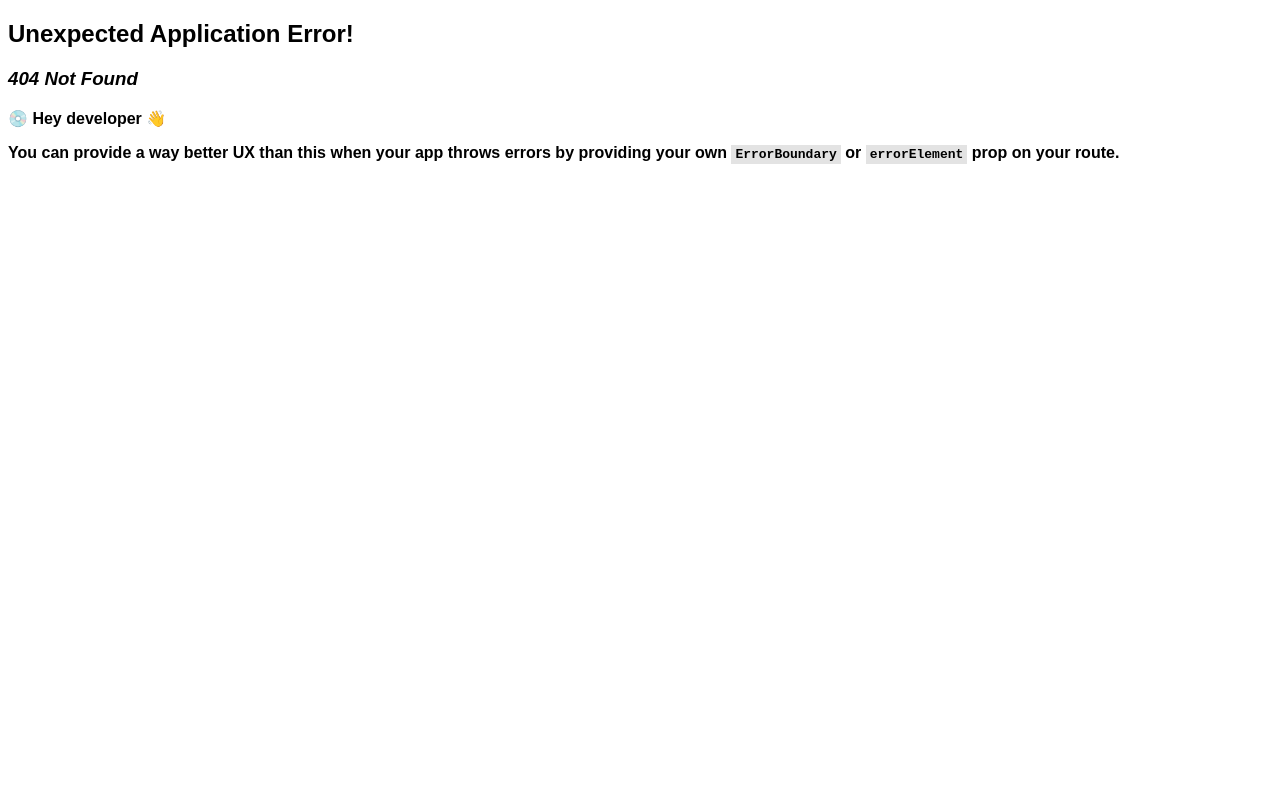
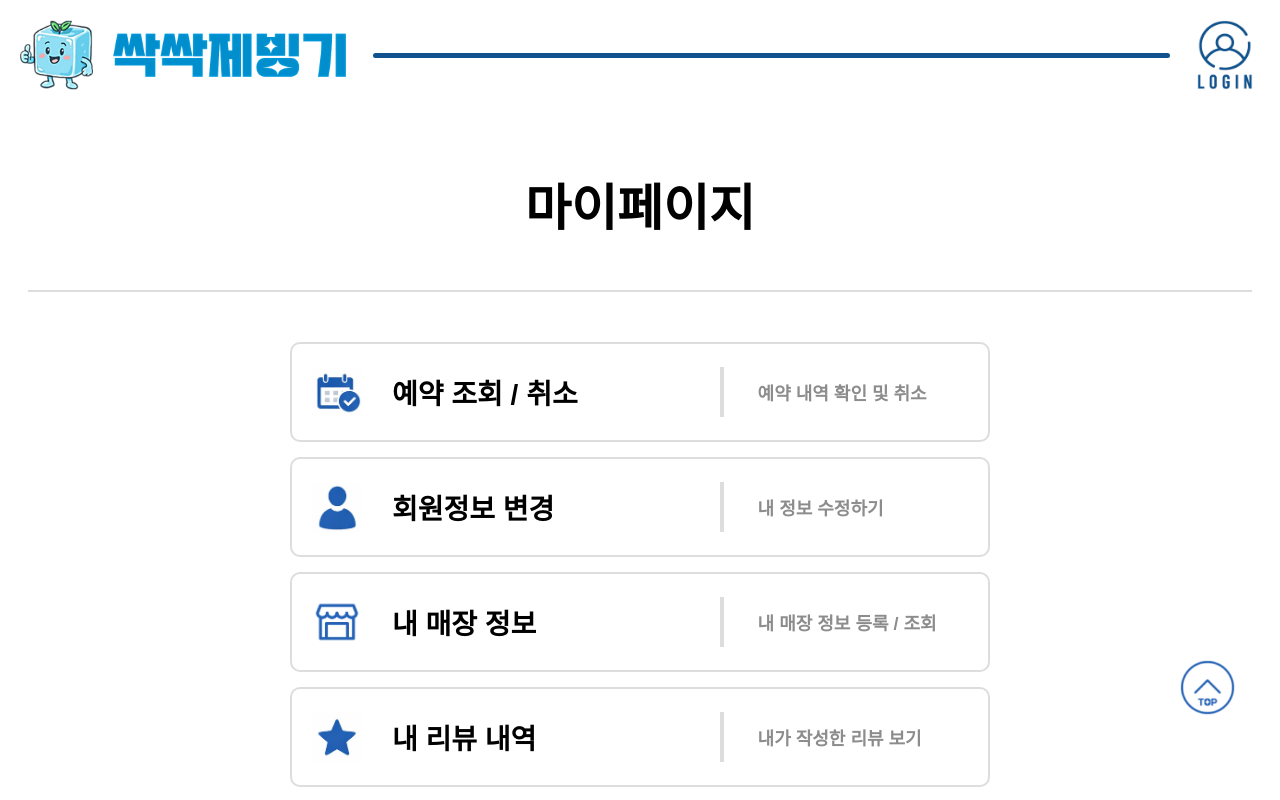
Before and after one commit to icemachine-green/icemachine_client, a React app: page /users/1 in a window 1280 px wide. Before the commit this address had no page. Shown: the top 800 px of the page. Built offline with nearby package versions, Linux system fonts and the light colour scheme; the HTML template or start-up script is replaced by a standard one; a web font is replaced by a local one.

Commit message:
251226 MY_PAGE 메인화면 구현  완료

```diff
--- /dev/null
+++ b/src/components/users/MyPage.css
@@ -0,0 +1,91 @@
+.my-page-container {
+  margin: 0 auto;
+  max-width: 1440px;
+  padding: 0px 20px 50px 20px;
+}
+
+/* 헤더 */
+.my-page-head {
+  display: flex;
+  justify-content: center;
+  align-items: center;
+}
+
+.my-page-head p {
+  font-size: 50px;
+  font-weight: 700;
+}
+
+/* 가로선 */
+.my-page-underline {
+  border: 0;
+  height: 1.5px;
+  background-color: #DDDDDD;
+  margin: 0 0 50px 0;
+}
+
+/* 카드 컨테이너 */
+.my-page-card-container {
+  margin: 0 auto;
+  max-width: 700px;
+  padding: 0px 20px;
+  display: flex;
+  flex-direction: column;
+  gap: 15px;
+}
+
+/* 카드 */
+.my-page-card {
+  display: flex;
+  align-items: center;
+  padding: 0px 20px;
+  border: 2.5px solid #DDDDDD;
+  border-radius: 10px;
+  cursor: pointer;
+}
+
+.my-page-card-sub-container-1,
+.my-page-card-sub-container-2 {
+  display: flex;
+  align-items: center;
+}
+
+.my-page-card-sub-container-1 {
+  width: 60%;
+}
+
+/* 아이콘 */
+.my-page-card-icon {
+  width: 50px;
+  height: 50px;
+  object-fit: contain;
+}
+
+/* 메인 텍스트 */
+.my-page-card-text {
+  margin-left: 30px;
+}
+
+.my-page-card-text p {
+  font-size: 28px;
+  font-weight: 600;
+}
+
+/* 세로 구분선 */
+.my-page-card-divider {
+  width: 4px;
+  height: 50px;
+  background-color: #DDDDDD;
+  margin: 0 14px;
+}
+
+/* 서브 텍스트 */
+.my-page-card-sub-text {
+  flex: 1;
+  margin-left: 20px;
+}
+
+.my-page-card-sub-text p {
+  font-size: 18px;
+  color: #8c8c8c;
+}
--- /dev/null
+++ b/src/components/users/MyPage.jsx
@@ -0,0 +1,104 @@
+import './MyPage.css';
+
+const MyPage = () => {
+
+  return (
+      <div className='my-page-container'>
+
+        {/* 헤더 */}
+        <div className="my-page-head">
+          <p>마이페이지</p>
+        </div>
+
+        {/* 가로선 */}
+        <hr className="my-page-underline" />
+
+        {/* 카드 영역 */}
+        <div className="my-page-card-container">
+
+          {/* 카드1-예약 조회&취소 */}
+          <div className="my-page-card">
+            <div className="my-page-card-sub-container-1">
+              <img src="/icons/my_page_reservation.png" alt="예약조회/취소" className="my-page-card-icon" />
+              <div className="my-page-card-text">
+                <p>예약 조회 / 취소</p>
+              </div>
+            </div>
+            <div className="my-page-card-sub-container-2">
+              <div className="my-page-card-divider" />
+              <div className="my-page-card-sub-text">
+                <p>예약 내역 확인 및 취소</p>
+              </div>
+            </div>
+          </div>
+
+          {/* 카드2-회원정보 변경 */}
+          <div className="my-page-card">
+            <div className="my-page-card-sub-container-1">
+              <img src="/icons/my_page_change_info.png" alt="회원정보 변경" className="my-page-card-icon" />
+              <div className="my-page-card-text">
+                <p>회원정보 변경</p>
+              </div>
+            </div>
+            <div className="my-page-card-sub-container-2">
+              <div className="my-page-card-divider" />
+              <div className="my-page-card-sub-text">
+                <p>내 정보 수정하기</p>
+              </div>
+            </div>
+          </div>
+
+          {/* 카드3-내 매장 정보 */}
+          <div className="my-page-card">
+            <div className="my-page-card-sub-container-1">
+              <img src="/icons/my_page_store_info.png" alt="매장" className="my-page-card-icon" />
+              <div className="my-page-card-text">
+                <p>내 매장 정보</p>
+              </div>
+            </div>
+            <div className="my-page-card-sub-container-2">
+              <div className="my-page-card-divider" />
+              <div className="my-page-card-sub-text">
+                <p>내 매장 정보 등록 / 조회</p>
+              </div>
+            </div>
+          </div>
+
+          {/* 카드4-내 리뷰 내역 */}
+          <div className="my-page-card">
+            <div className="my-page-card-sub-container-1">
+              <img src="/icons/my_page_review.png" alt="리뷰" className="my-page-card-icon" />
+              <div className="my-page-card-text">
+                <p>내 리뷰 내역</p>
+              </div>
+            </div>
+            <div className="my-page-card-sub-container-2">
+              <div className="my-page-card-divider" />
+              <div className="my-page-card-sub-text">
+                <p>내가 작성한 리뷰 보기</p>
+              </div>
+            </div>
+          </div>
+
+          {/* 카드5-로그아웃 */}
+          <div className="my-page-card">
+            <div className="my-page-card-sub-container-1">
+              <img src="/icons/my_page_logout.png" alt="로그아웃" className="my-page-card-icon" />
+              <div className="my-page-card-text">
+                <p>로그아웃</p>
+              </div>
+            </div>
+            <div className="my-page-card-sub-container-2">
+              <div className="my-page-card-divider" />
+              <div className="my-page-card-sub-text">
+                <p>로그아웃 하기</p>
+              </div>
+            </div>
+          </div>
+
+        </div>
+      </div>
+  );
+};
+
+export default MyPage;
```
Also changed, not shown: src/routes/Router.jsx (+10 -5 lines).
